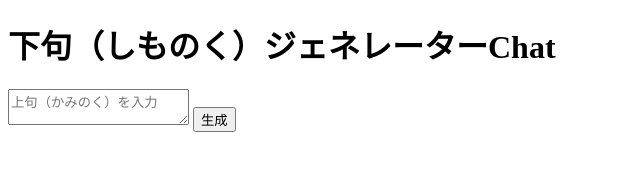
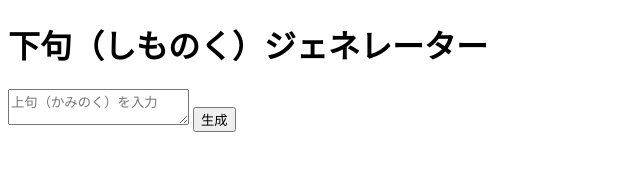
Before and after one commit to freddieoomori-hub/first-ai-agent-app, a website: page index.html in a window 1280 px wide. Shown: the whole page, without its empty margins (0-640 px from the left). Drawn offline with Linux system fonts and the light colour scheme.

Commit message:
Update index.html

```diff
--- a/index.html
+++ b/index.html
@@ -5,7 +5,7 @@
   <title>下句（しものく）ジェネレーター</title>
 </head>
 <body>
-  <h1>下句（しものく）ジェネレーターChat</h1>
+  <h1>下句（しものく）ジェネレーター</h1>
   <textarea id="input" placeholder="上句（かみのく）を入力"></textarea>
   <button onclick="send()">生成</button>
   <pre id="output"></pre>
```
